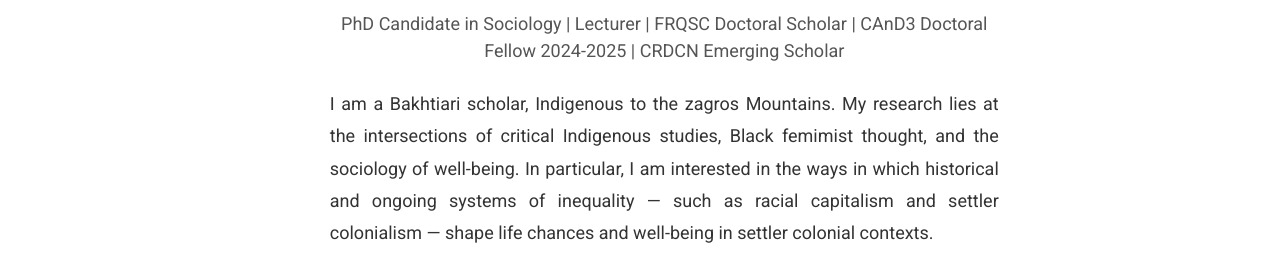
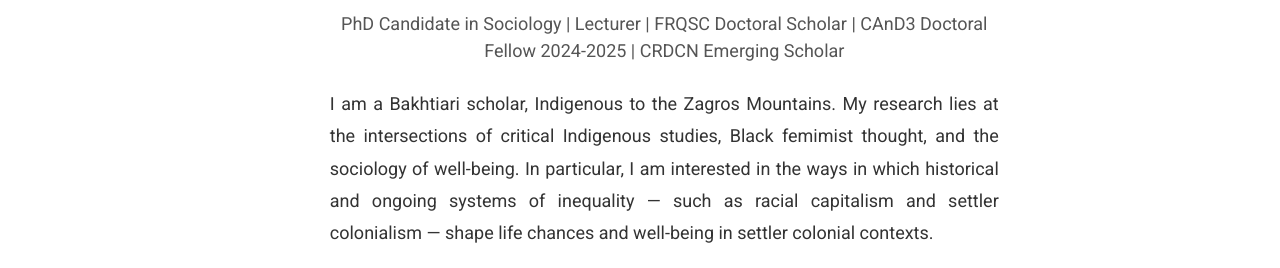
Before and after one commit to Mohsnmonji/mohsnmonji.github.io, a Jekyll site: the page built from _pages/front.md, in a window 1280 px wide and 900 px high, scrolled down 458 px. Shown: the part 167-435 px from the top of the window. Built offline with Jekyll 4.4.1, drawn with Linux system fonts in a browser that asks for light colours.

```diff
--- a/_pages/front.md
+++ b/_pages/front.md
@@ -28,7 +28,7 @@ hide_avatar: true
 
   <!-- Description -->
 <p style="font-size:18px; color:#333; text-align:justify; line-height:1.8; margin:20px 0;">
-  I am a Bakhtiari scholar, Indigenous to the zagros Mountains. My research lies at the intersections of critical Indigenous studies, Black femimist thought, and the sociology of well-being. In particular, I am interested in the ways in which historical and ongoing systems of inequality — such as racial capitalism and settler colonialism — shape life chances and well-being in settler colonial contexts.
+  I am a Bakhtiari scholar, Indigenous to the Zagros Mountains. My research lies at the intersections of critical Indigenous studies, Black femimist thought, and the sociology of well-being. In particular, I am interested in the ways in which historical and ongoing systems of inequality — such as racial capitalism and settler colonialism — shape life chances and well-being in settler colonial contexts.
 </p>
 
   <!-- Button -->
```
